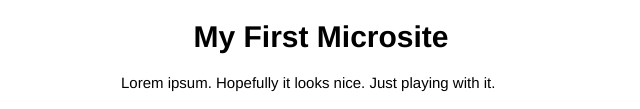
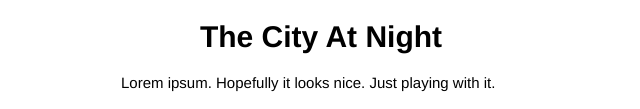
Before and after one commit to rmrosales/desn3035-e1, a plain HTML site: page index.html in a window 1280 px wide. Shown: the part 361-470 px from the top of the page, without its empty margins (319-959 px from the left). Drawn offline with Linux system fonts and the light colour scheme.

Commit message:
Added some line

```diff
--- a/index.html
+++ b/index.html
@@ -7,7 +7,7 @@
 </head>
 <body>
     <img src="zia-syed-gOq27RHoL3s-unsplash.jpg">
-    <h1>My First Microsite</h1>
+    <h1>The City At Night</h1>
     <p>Lorem ipsum. Hopefully it looks nice. Just playing with it.<br><br>
     Lorem ipsum dolor sit amet, consectetur adipisicing elit. Delectus soluta earum vero. Sequi saepe aliquam voluptatum reiciendis sit numquam sunt, deserunt cumque enim, ullam eum distinctio ipsa voluptas, iusto molestias?</p>
 </body>
```
